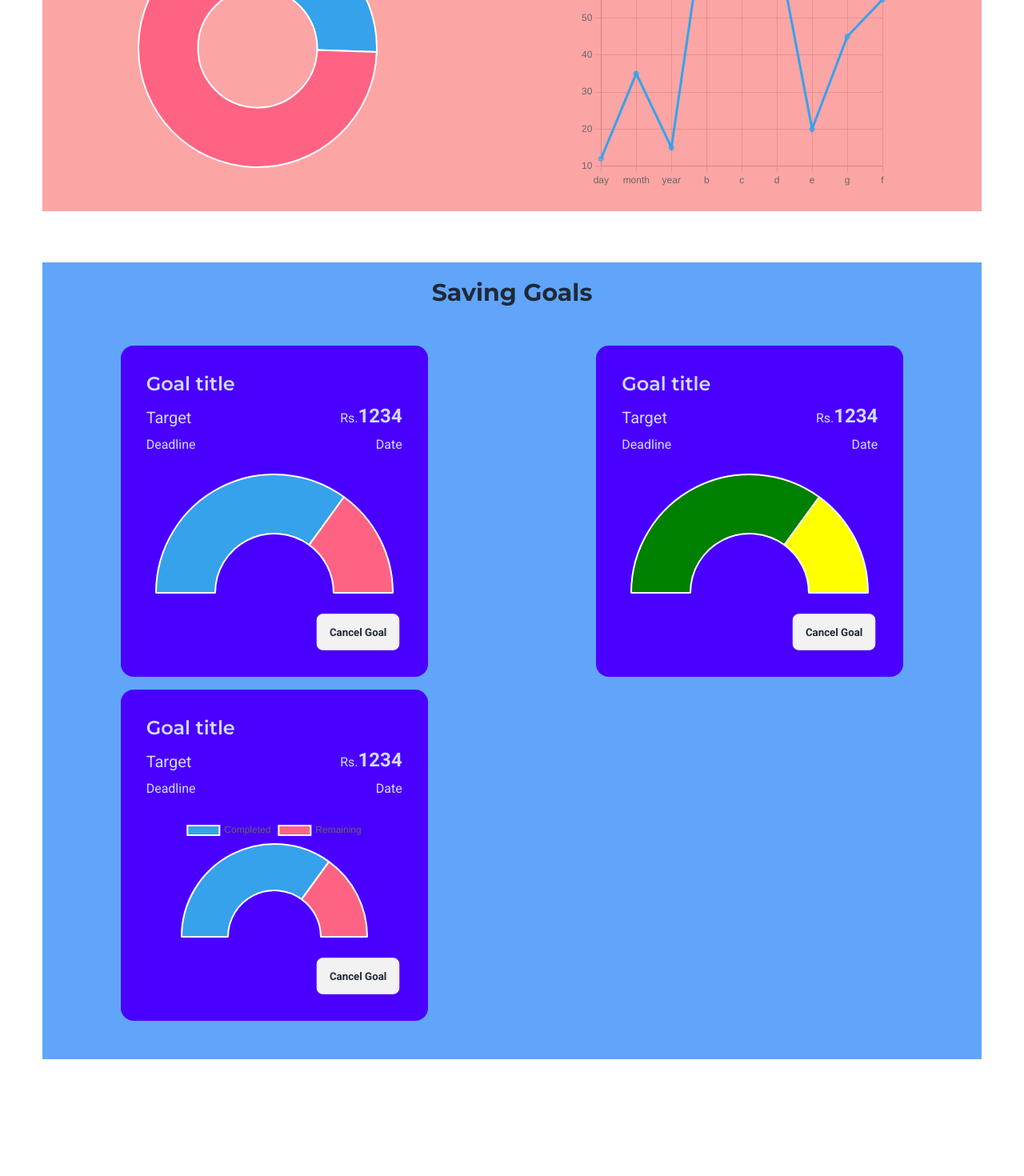
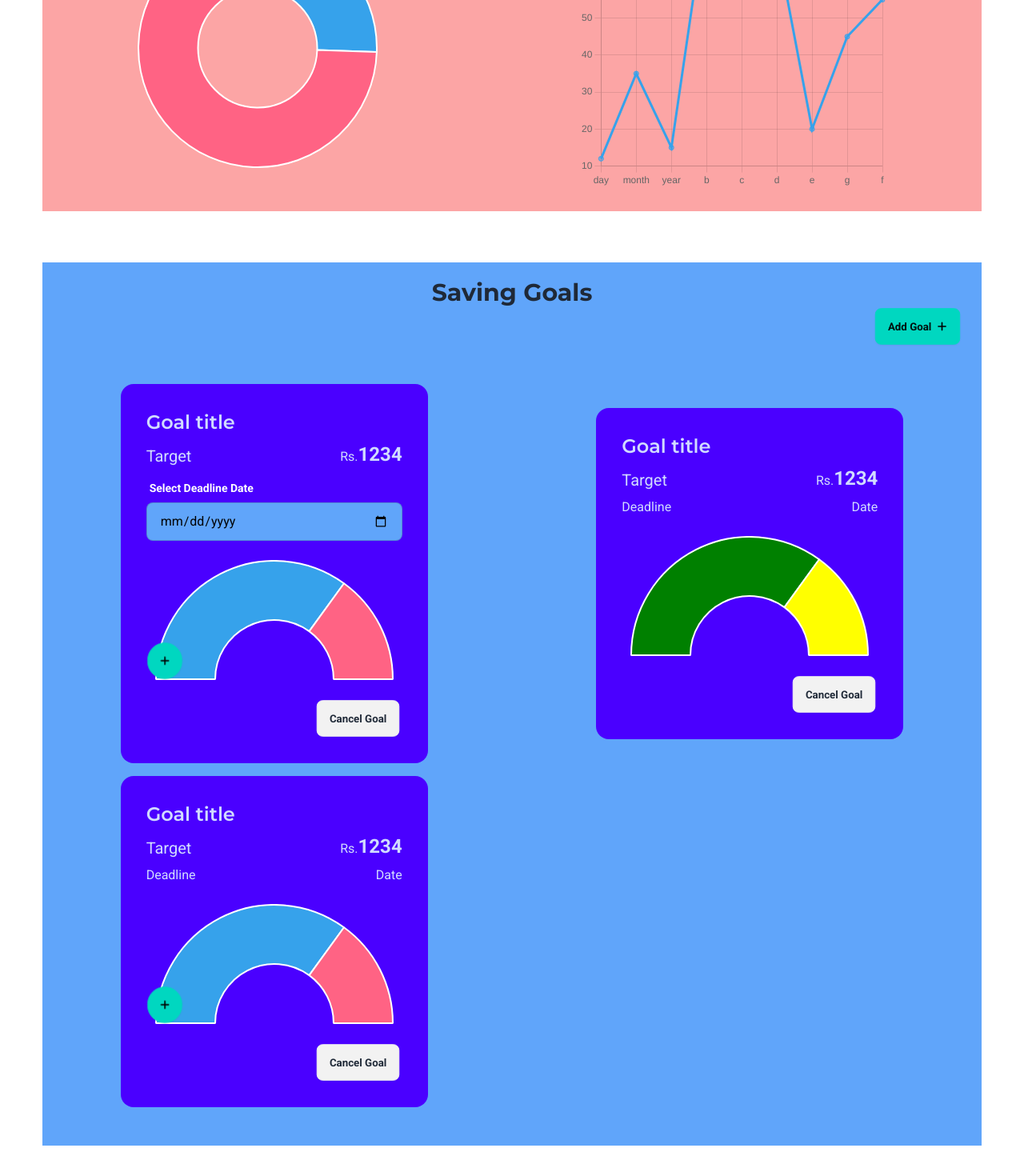
Before and after one commit to Mr-Haseeb786/Welllness-Intelligence-Hub, a React (Vite) app in the folder client/: page / in a window 1280 px wide. Shown: the part 704-2174 px from the top of the page at 80% size. Before the commit the page ends 2092 px from the top, so only its background shows below. Built offline with nearby package versions, Linux system fonts and the light colour scheme; no server answers.

Commit message:
UI enhanced for finance tracker

```diff
--- a/client/src/Components/FinanceComponents/FinanceForm.jsx
+++ b/client/src/Components/FinanceComponents/FinanceForm.jsx
@@ -1,6 +1,52 @@
-import React from "react";
+import React, { useState } from "react";
+import Popup from "../Popup";
+
+const PopupContent = ({ closePopup }) => {
+  const handleSubmit = (e) => {
+    e.preventDefault();
+
+    closePopup();
+  };
+
+  return (
+    <form className="grid font-body" onSubmit={handleSubmit}>
+      <label className="form-control w-full max-w-lg justify-self-center">
+        <div className="label">
+          <span className="label-text font-semibold font-body text-sm">
+            Edit your epxense name
+          </span>
+        </div>
+        <input
+          type="text"
+          placeholder="Type here"
+          className="input input-bordered w-full max-w-lg"
+          name="total-balance"
+        />
+      </label>{" "}
+      <label className="form-control w-full max-w-lg justify-self-center">
+        <div className="label">
+          <span className="label-text font-semibold font-body text-sm">
+            Edit your expenditure amount
+          </span>
+        </div>
+        <input
+          type="text"
+          placeholder="Type here"
+          className="input input-bordered w-full max-w-lg"
+          name="total-balance"
+        />
+      </label>{" "}
+      <button className="btn btn-accent mt-6">Save</button>
+    </form>
+  );
+};
 
 const FinanceForm = () => {
+  const [isPopupOpen, setIsPopupOpen] = useState(false);
+
+  const openPopup = () => setIsPopupOpen(true);
+  const closePopup = () => setIsPopupOpen(false);
+
   return (
     <article className="mt-[6rem] mb-[8rem]">
       <form
@@ -91,6 +137,58 @@ const FinanceForm = () => {
             </svg>
           </button>
         </form>
+        <div className="overflow-x-auto mt-8">
+          <table className="table table-zebra">
+            <Popup
+              isOpen={isPopupOpen}
+              onClose={closePopup}
+              children={<PopupContent closePopup={closePopup} />}
+            />
+            {/* head */}
+            <thead className="font-heading text-sm">
+              <tr>
+                <th></th>
+                <th>Expense Title</th>
+                <th>Expenditure Amount</th>
+                <th>Action</th>
+              </tr>
+            </thead>
+            <tbody className="font-body">
+              {/* row 1 */}
+              <tr>
+                <th>1</th>
+                <td>Grocery</td>
+                <td>Quality Control Specialist</td>
+                <td className="flex gap-2">
+                  <button className="btn btn-warning" onClick={openPopup}>
+                    Edit
+                  </button>
+                  <button className="btn btn-error">Remove</button>
+                </td>
+              </tr>
+              {/* row 2 */}
+              <tr>
+                <th>2</th>
+                <td>Hart Hagerty</td>
+                <td>Desktop Support Technician</td>
+                <td className="flex gap-2">
+                  <button className="btn btn-warning">Edit</button>
+                  <button className="btn btn-error">Remove</button>
+                </td>{" "}
+              </tr>
+              {/* row 3 */}
+              <tr>
+                <th>3</th>
+                <td>Brice Swyre</td>
+                <td>Tax Accountant</td>
+                <td className="flex gap-2">
+                  <button className="btn btn-warning">Edit</button>
+                  <button className="btn btn-error">Remove</button>
+                </td>{" "}
+              </tr>
+            </tbody>
+          </table>
+        </div>
       </div>
     </article>
   );
--- a/client/src/Components/FinanceComponents/SavingGoals.jsx
+++ b/client/src/Components/FinanceComponents/SavingGoals.jsx
@@ -1,4 +1,4 @@
-import React from "react";
+import React, { useState } from "react";
 import styles from "./styles.module.css";
 import {
   Chart as ChartJS,
@@ -11,6 +11,7 @@ import {
   Title,
 } from "chart.js/auto";
 import { Doughnut } from "react-chartjs-2";
+import Popup from "../Popup";
 
 ChartJS.register(
   CategoryScale,
@@ -22,12 +23,138 @@ ChartJS.register(
   Title
 );
 
+const AddSavingGoal = ({ closePop }) => {
+  const handleSubmit = (e) => {
+    e.preventDefault();
+    closePop();
+  };
+
+  return (
+    <form className="grid" onSubmit={handleSubmit}>
+      <label className="form-control w-full max-w-lg justify-self-center">
+        <div className="label">
+          <span className="label-text font-semibold font-body text-sm">
+            Enter your Goal Title
+          </span>
+        </div>
+        <input
+          type="text"
+          placeholder="Type here"
+          className="input input-bordered w-full max-w-lg"
+          name="goalTitle"
+        />
+      </label>{" "}
+      <label className="form-control w-full max-w-lg justify-self-center">
+        <div className="label">
+          <span className="label-text font-semibold font-body text-sm">
+            Enter your target amount
+          </span>
+        </div>
+        <input
+          type="text"
+          placeholder="Type here"
+          className="input input-bordered w-full max-w-lg"
+          name="targetAmount"
+        />
+      </label>{" "}
+      <label className="form-control w-full max-w-lg justify-self-center">
+        <div className="label">
+          <span className="label-text font-semibold font-body text-sm">
+            Select Deadline Date
+          </span>
+        </div>
+        <input
+          type="date"
+          className="input input-bordered w-full max-w-lg"
+          name="goalDeadline"
+        />
+      </label>{" "}
+      <label className="form-control w-full max-w-lg justify-self-center">
+        <div className="label">
+          <span className="label-text font-semibold font-body text-sm">
+            Starting Amount
+          </span>
+        </div>
+        <input
+          type="text"
+          placeholder="Type here"
+          className="input input-bordered w-full max-w-lg"
+          name="startingAmount"
+        />
+      </label>{" "}
+      <button className="btn btn-accent mt-6">Save</button>
+    </form>
+  );
+};
+
+const AddAmountPopupContent = ({ closePopup }) => {
+  const handleSubmit = (e) => {
+    e.preventDefault();
+
+    closePopup();
+  };
+
+  return (
+    <form className="grid" onSubmit={handleSubmit}>
+      <label className="form-control w-full max-w-lg justify-self-center">
+        <div className="label">
+          <span className="label-text font-semibold font-body text-sm">
+            Add Savings
+          </span>
+        </div>
+        <input
+          type="text"
+          placeholder="Type here"
+          className="input input-bordered w-full max-w-lg"
+          name="startingAmount"
+        />
+      </label>{" "}
+      <button type="submit" className="btn btn-accent mt-6">
+        Save
+      </button>
+    </form>
+  );
+};
+
 const SavingGoals = () => {
+  const [isPopupOpen, setIsPopupOpen] = useState(false);
+  const [isAddAmountPopupOpen, setIsAddAmountPopupOpen] = useState(false);
+
+  const openPopup = () => setIsPopupOpen(true);
+  const closePopup = () => setIsPopupOpen(false);
+
+  const openAddAmount = () => setIsAddAmountPopupOpen(true);
+  const closeAddAnount = () => setIsAddAmountPopupOpen(false);
+
   return (
-    <div className="mt-16 bg-blue-400 mb-16">
+    <div className="mt-16 bg-blue-400 mb-16 grid ">
+      <Popup
+        children={<AddSavingGoal closePop={closePopup} />}
+        isOpen={isPopupOpen}
+        onClose={closePopup}
+      />
+      <Popup
+        children={<AddAmountPopupContent closePopup={closeAddAnount} />}
+        isOpen={isAddAmountPopupOpen}
+        onClose={closeAddAnount}
+      />
       <h2 className="text-3xl font-heading font-bold text-center pt-5">
         Saving Goals
       </h2>
+      <button
+        className="btn btn-accent font-body justify-self-end mr-6 mt-9 md:mt-0"
+        onClick={openPopup}
+      >
+        Add Goal
+        <svg
+          xmlns="http://www.w3.org/2000/svg"
+          height={14}
+          width={12.25}
+          viewBox="0 0 448 512"
+        >
+          <path d="M256 80c0-17.7-14.3-32-32-32s-32 14.3-32 32l0 144L48 224c-17.7 0-32 14.3-32 32s14.3 32 32 32l144 0 0 144c0 17.7 14.3 32 32 32s32-14.3 32-32l0-144 144 0c17.7 0 32-14.3 32-32s-14.3-32-32-32l-144 0 0-144z" />
+        </svg>
+      </button>
       <div className={styles.savingGoalslayout}>
         <article className="card font-body bg-primary text-primary-content w-96">
           <div className="card-body">
@@ -39,12 +166,26 @@ const SavingGoals = () => {
                 <span className="font-body font-bold text-2xl">1234</span>
               </p>
             </div>
-            <div className="grid grid-cols-2">
-              <p>Deadline</p>
-              <p className="justify-self-end">Date</p>
+            <div className="grid ">
+              <label className="form-control w-full max-w-lg justify-self-center">
+                <div className="label">
+                  <span className="label-text text-white font-semibold font-body text-sm">
+                    Select Deadline Date
+                  </span>
+                </div>
+                <input
+                  type="date"
+                  className="text-black bg-blue-400 input input-bordered w-full max-w-lg"
+                  name="goalDeadline"
+                />
+              </label>{" "}
+              {/* <p>Deadline</p> */}
+              {/* <p className="justify-self-end">Date</p>
+               */}
               {/* Edit option needs to be added */}
             </div>
-            <div className="my-4">
+            <div className="my-4 relative">
+              <div>
                 <Doughnut
                   data={{
                     labels: ["Completed", "Remaining"],
@@ -65,6 +206,20 @@ const SavingGoals = () => {
                     },
                   }}
                 />
+              </div>
+              <button
+                className="btn btn-accent rounded-full absolute translate-y-3 -translate-x-1 bottom-0 left-0"
+                onClick={openAddAmount}
+              >
+                <svg
+                  xmlns="http://www.w3.org/2000/svg"
+                  height={14}
+                  width={12.25}
+                  viewBox="0 0 448 512"
+                >
+                  <path d="M256 80c0-17.7-14.3-32-32-32s-32 14.3-32 32l0 144L48 224c-17.7 0-32 14.3-32 32s14.3 32 32 32l144 0 0 144c0 17.7 14.3 32 32 32s32-14.3 32-32l0-144 144 0c17.7 0 32-14.3 32-32s-14.3-32-32-32l-144 0 0-144z" />
+                </svg>
+              </button>
             </div>
             <div className="card-actions justify-end">
               <button className="btn">Cancel Goal</button>
@@ -129,7 +284,8 @@ const SavingGoals = () => {
               <p className="justify-self-end">Date</p>
               {/* Edit option needs to be added */}
             </div>
-            <div className="my-4">
+            <div className="my-4 relative">
+              <div>
                 <Doughnut
                   data={{
                     labels: ["Completed", "Remaining"],
@@ -142,8 +298,28 @@ const SavingGoals = () => {
                       },
                     ],
                   }}
-                options={{}}
+                  options={{
+                    plugins: {
+                      legend: {
+                        display: false,
+                      },
+                    },
+                  }}
                 />
+              </div>
+              <button
+                className="btn btn-accent rounded-full absolute translate-y-3 -translate-x-1 bottom-0 left-0"
+                onClick={openAddAmount}
+              >
+                <svg
+                  xmlns="http://www.w3.org/2000/svg"
+                  height={14}
+                  width={12.25}
+                  viewBox="0 0 448 512"
+                >
+                  <path d="M256 80c0-17.7-14.3-32-32-32s-32 14.3-32 32l0 144L48 224c-17.7 0-32 14.3-32 32s14.3 32 32 32l144 0 0 144c0 17.7 14.3 32 32 32s32-14.3 32-32l0-144 144 0c17.7 0 32-14.3 32-32s-14.3-32-32-32l-144 0 0-144z" />
+                </svg>
+              </button>
             </div>{" "}
             <div className="card-actions justify-end">
               <button className="btn">Cancel Goal</button>
--- /dev/null
+++ b/client/src/Components/Popup.jsx
@@ -0,0 +1,21 @@
+import React from "react";
+
+const Popup = ({ isOpen, onClose, children }) => {
+  if (!isOpen) return null;
+
+  return (
+    <div className="fixed inset-0 flex items-center justify-center bg-black bg-opacity-50 z-50">
+      <div className="bg-white rounded-lg p-6 w-full max-w-md relative shadow-lg">
+        <button
+          onClick={onClose}
+          className="btn btn-ghost absolute top-2 right-2 text-gray-500 hover:text-gray-700"
+        >
+          ✕
+        </button>
+        {children}
+      </div>
+    </div>
+  );
+};
+
+export default Popup;
```
Lines whose indentation alone changed are shown as unchanged.
